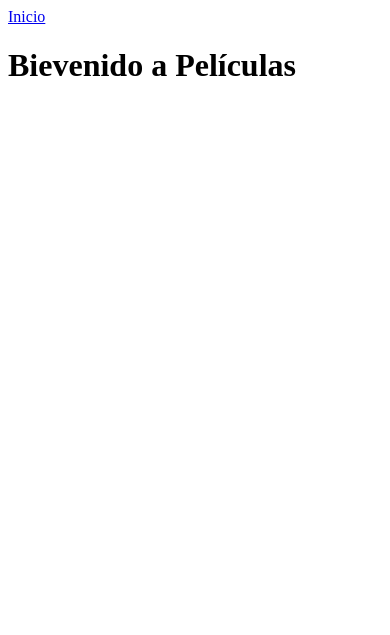
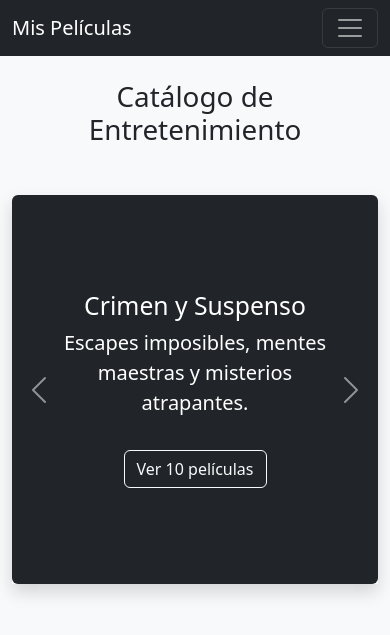
Before and after one commit to Berettla/EVS2-BackEnd, a Django app: page / in a window 390 px wide. Shown: the top 635 px of the page. Run offline with Django 5.2, Linux system fonts and the light colour scheme.

Commit message:
vistas dinámicas y templates de Bootstrap para inicio y detalle

```diff
--- a/home_agustin/templates/home_agustin/inicio.html
+++ b/home_agustin/templates/home_agustin/inicio.html
@@ -1,7 +1,30 @@
 {% extends 'base.html' %}
 
-{% block title %}EVS2{% endblock %}
+{% block content %}
+    <h1 class="mb-5 text-center">Catálogo de Entretenimiento</h1>
 
-{% block content %}
-    <h1>Bievenido a Películas</h1>
+    <div id="carruselGeneros" class="carousel slide shadow" data-bs-ride="carousel">
+        <div class="carousel-inner rounded">
+
+            {% for genero in lista_generos %}
+                <div class="carousel-item {% if forloop.first %}active{% endif %} bg-dark text-white p-5 text-center">
+                    <div class="py-5">
+                        <h2>{{ genero.nombre }}</h2>
+                        <p class="lead">{{ genero.descripcion }}</p>
+
+                        <a href="{% url 'home_agustin:detalle' genero.nombre %}" class="btn btn-outline-light mt-3">Ver 10 películas</a>
+                    </div>
+                </div>
+            {% endfor %}
+
+        </div>
+        <button class="carousel-control-prev" type="button" data-bs-target="#carruselGeneros" data-bs-slide="prev">
+            <span class="carousel-control-prev-icon" aria-hidden="true"></span>
+            <span class="visually-hidden">Anterior</span>
+        </button>
+        <button class="carousel-control-next" type="button" data-bs-target="#carruselGeneros" data-bs-slide="next">
+            <span class="carousel-control-next-icon" aria-hidden="true"></span>
+            <span class="visually-hidden">Siguiente</span>
+        </button>
+    </div>
 {% endblock %}
--- a/home_agustin/urls.py
+++ b/home_agustin/urls.py
@@ -5,4 +5,5 @@ app_name = 'home_agustin'
 
 urlpatterns = [
     path('', views.inicio, name='inicio'),
+    path('genero/<str:nombre_genero>/', views.detalle_genero, name='detalle'),
 ]
--- a/home_agustin/views.py
+++ b/home_agustin/views.py
@@ -1,28 +1,26 @@
 from django.shortcuts import render
-
-def inicio(request):
-    generos = [
+generos = [
         {
             "nombre": "Crimen y Suspenso",
-            "descripcion": "Misterios insondables, mentes criminales y escapes al límite.",
+            "descripcion": "Escapes imposibles, mentes maestras y misterios atrapantes.",
             "peliculas": [
-                {"nombre": "El Silencio de los Inocentes", "año": 1991, "imagen": "silencio.jpg"},
-                {"nombre": "Zodiaco", "año": 2007, "imagen": "zodiaco.jpg"},
-                {"nombre": "Se7en", "año": 1995, "imagen": "seven.jpg"},
-                {"nombre": "Prisoners", "año": 2013, "imagen": "prisoners.jpg"},
-                {"nombre": "Perdida", "año": 2014, "imagen": "perdida.jpg"},
-                {"nombre": "El Origen", "año": 2010, "imagen": "origen.jpg"},
-                {"nombre": "La Isla Siniestra", "año": 2010, "imagen": "isla.jpg"},
                 {"nombre": "El Club de la Pelea", "año": 1999, "imagen": "club.jpg"},
-                {"nombre": "Los Infiltrados", "año": 2006, "imagen": "infiltrados.jpg"},
-                {"nombre": "Fuego contra Fuego", "año": 1995, "imagen": "fuego.jpg"}
+                {"nombre": "Sueños de Fuga (The Shawshank Redemption)", "año": 1994, "imagen": "suenos_fuga.jpg"},
+                {"nombre": "El Caballero de la Noche", "año": 2008, "imagen": "batman.jpg"},
+                {"nombre": "Atrápame si puedes", "año": 2002, "imagen": "atrapame.jpg"},
+                {"nombre": "Fuga de Alcatraz", "año": 1979, "imagen": "alcatraz.jpg"},
+                {"nombre": "Guasón (Joker)", "año": 2019, "imagen": "joker.jpg"},
+                {"nombre": "Plan de Escape", "año": 2013, "imagen": "plan_escape.jpg"},
+                {"nombre": "Tiempos Violentos (Pulp Fiction)", "año": 1994, "imagen": "pulp.jpg"},
+                {"nombre": "El Padrino", "año": 1972, "imagen": "padrino.jpg"},
+                {"nombre": "El Silencio de los Inocentes", "año": 1991, "imagen": "silencio.jpg"}
             ]
         },
         {
             "nombre": "Acción y Ciencia Ficción",
-            "descripcion": "Adrenalina pura, demonios, tecnología avanzada y futuros distópicos.",
+            "descripcion": "Adrenalina pura, tecnología avanzada y futuros distópicos.",
             "peliculas": [
-                {"nombre": "Doom: La Puerta del Infierno", "año": 2005, "imagen": "doom.jpg"},
+                {"nombre": "Interestelar", "año": 2014, "imagen": "interestelar.jpg"},
                 {"nombre": "Matrix", "año": 1999, "imagen": "matrix.jpg"},
                 {"nombre": "Terminator 2", "año": 1991, "imagen": "terminator2.jpg"},
                 {"nombre": "Mad Max: Furia en el Camino", "año": 2015, "imagen": "madmax.jpg"},
@@ -31,13 +29,26 @@ def inicio(request):
                 {"nombre": "John Wick", "año": 2014, "imagen": "johnwick.jpg"},
                 {"nombre": "Al Filo del Mañana", "año": 2014, "imagen": "alfilo.jpg"},
                 {"nombre": "RoboCop", "año": 1987, "imagen": "robocop.jpg"},
-                {"nombre": "Dredd", "año": 2012, "imagen": "dredd.jpg"}
+                {"nombre": "Duna", "año": 2021, "imagen": "duna.jpg"}
             ]
         }
     ]
 
+def inicio(request):
     context = {
         'lista_generos': generos
     }
 
     return render(request, 'home_agustin/inicio.html', context)
+
+def detalle_genero(request, nombre_genero):
+    genero_seleccionado = None
+    for g in generos:
+        if g['nombre'] == nombre_genero:
+            genero_seleccionado = g
+            break
+
+    context = {
+        'genero': genero_seleccionado
+    }
+    return render(request, 'home_agustin/detalle.html', context)
--- a/templates/base.html
+++ b/templates/base.html
@@ -3,12 +3,29 @@
 <head>
     <meta charset="UTF-8">
     <meta name="viewport" content="width=device-width, initial-scale=1.0">
-    <title>{% block title %}EVS2{% endblock %}</title>
-    {% load static %}
+    <title>Películas</title>
+    <link href="https://cdn.jsdelivr.net/npm/bootstrap@5.3.3/dist/css/bootstrap.min.css" rel="stylesheet">
 </head>
-<body>
-    <a href="{% url 'home_agustin:inicio' %}">Inicio</a>
-    {% block content %}
-    {% endblock %}
+<body class="bg-light">
+    <nav class="navbar navbar-expand-lg navbar-dark bg-dark">
+        <div class="container">
+            <a class="navbar-brand" href="{% url 'home_agustin:inicio' %}">Mis Películas</a>
+            <button class="navbar-toggler" type="button" data-bs-toggle="collapse" data-bs-target="#navbarNav">
+                <span class="navbar-toggler-icon"></span>
+            </button>
+            <div class="collapse navbar-collapse" id="navbarNav">
+                <ul class="navbar-nav">
+                    <li class="nav-item">
+                        <a class="nav-link" href="{% url 'home_agustin:inicio' %}">Inicio</a>
+                    </li>
+                </ul>
+            </div>
+        </div>
+    </nav>
+    <div class="container mt-4">
+        {% block content %}
+        {% endblock %}
+    </div>
+    <script src="https://cdn.jsdelivr.net/npm/bootstrap@5.3.3/dist/js/bootstrap.bundle.min.js"></script>
 </body>
 </html>
```
Also changed, not shown: home_agustin/templates/home_agustin/detalle.html (added, +44 -0 lines).
